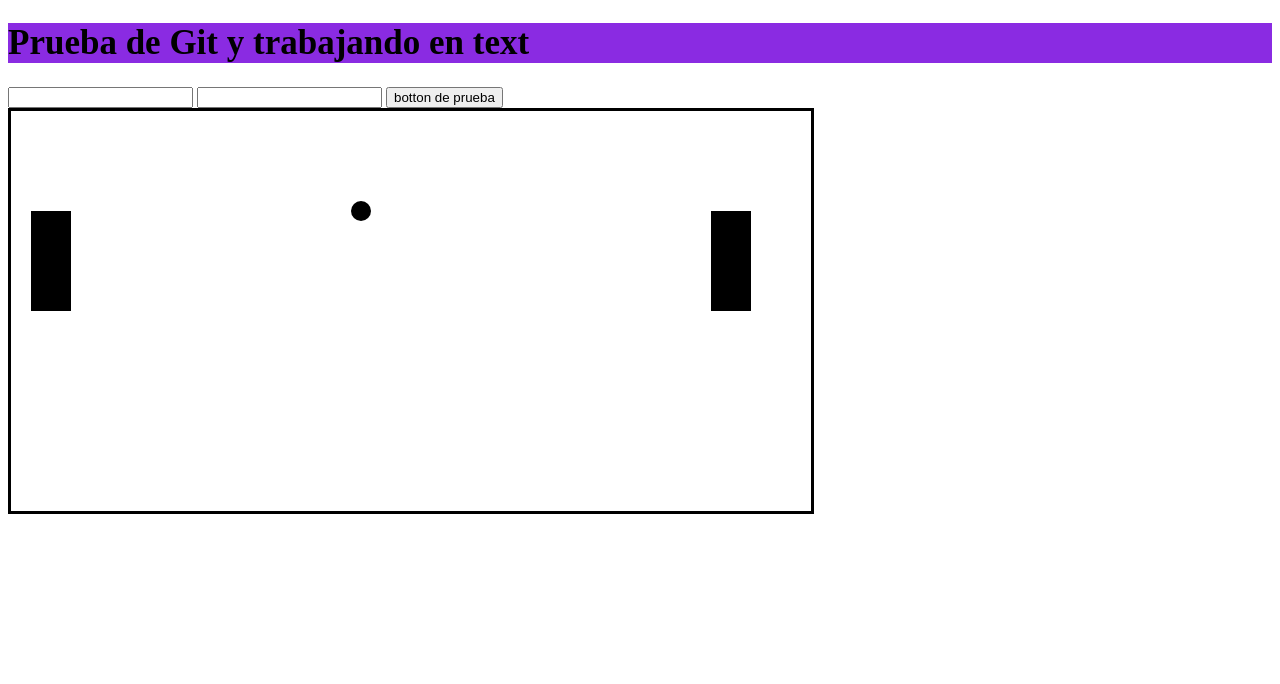
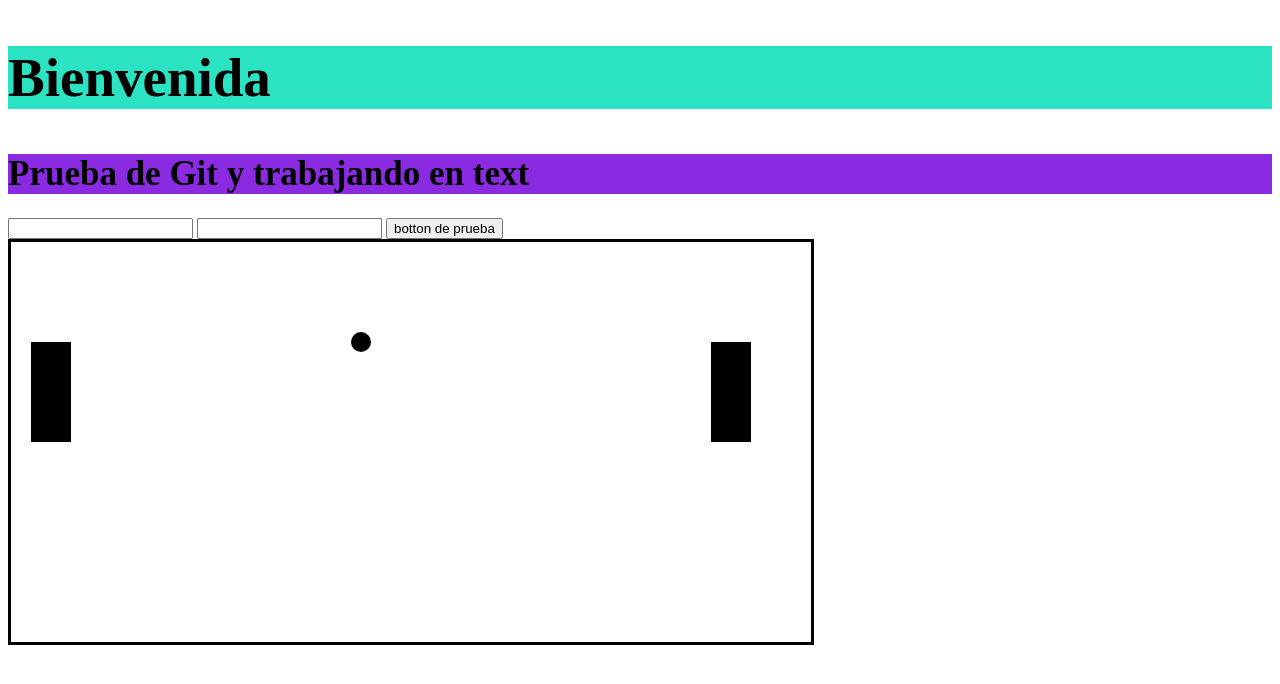
Before and after one commit to ComunidadEjemplos/test-first-time, a plain HTML site: page index.html in a window 1280 px wide. Drawn offline with Linux system fonts and the light colour scheme.

Commit message:
cambios para github

```diff
--- a/estiloPong.css
+++ b/estiloPong.css
@@ -5,3 +5,8 @@ h1{
     background-color: blueviolet;
 
 }
+h2{
+    font-size: 55px;
+    background-color: rgb(43, 226, 195);
+
+}
--- a/index.html
+++ b/index.html
@@ -7,6 +7,7 @@
     <title>Pong</title>
 </head>
 <body>
+    <h2 id="bienvenida"> Bienvenida</h2>
     <h1>Prueba de Git y trabajando en text</h1>
     <input type="text" name="nombre" id="nombre">
     <input type="text">
```
